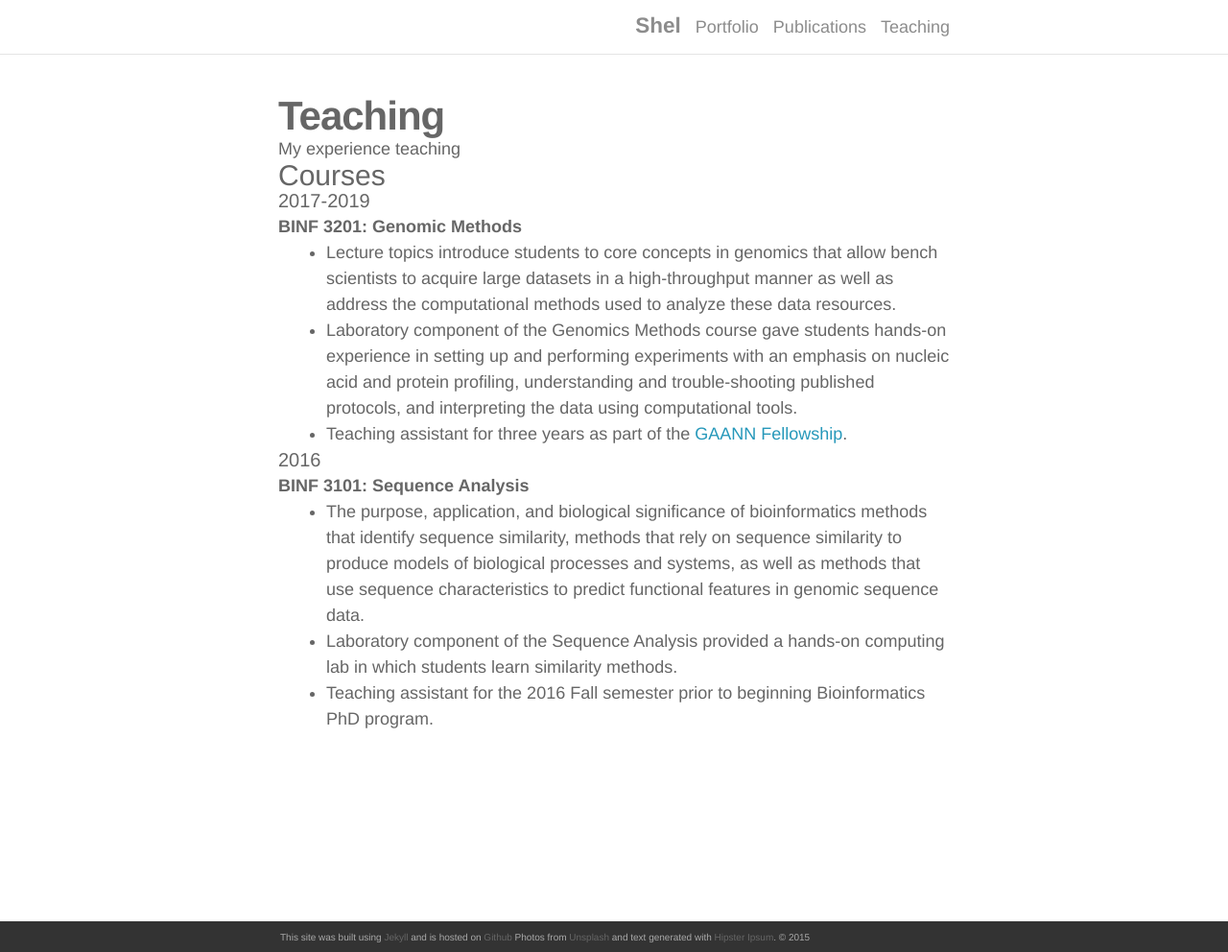
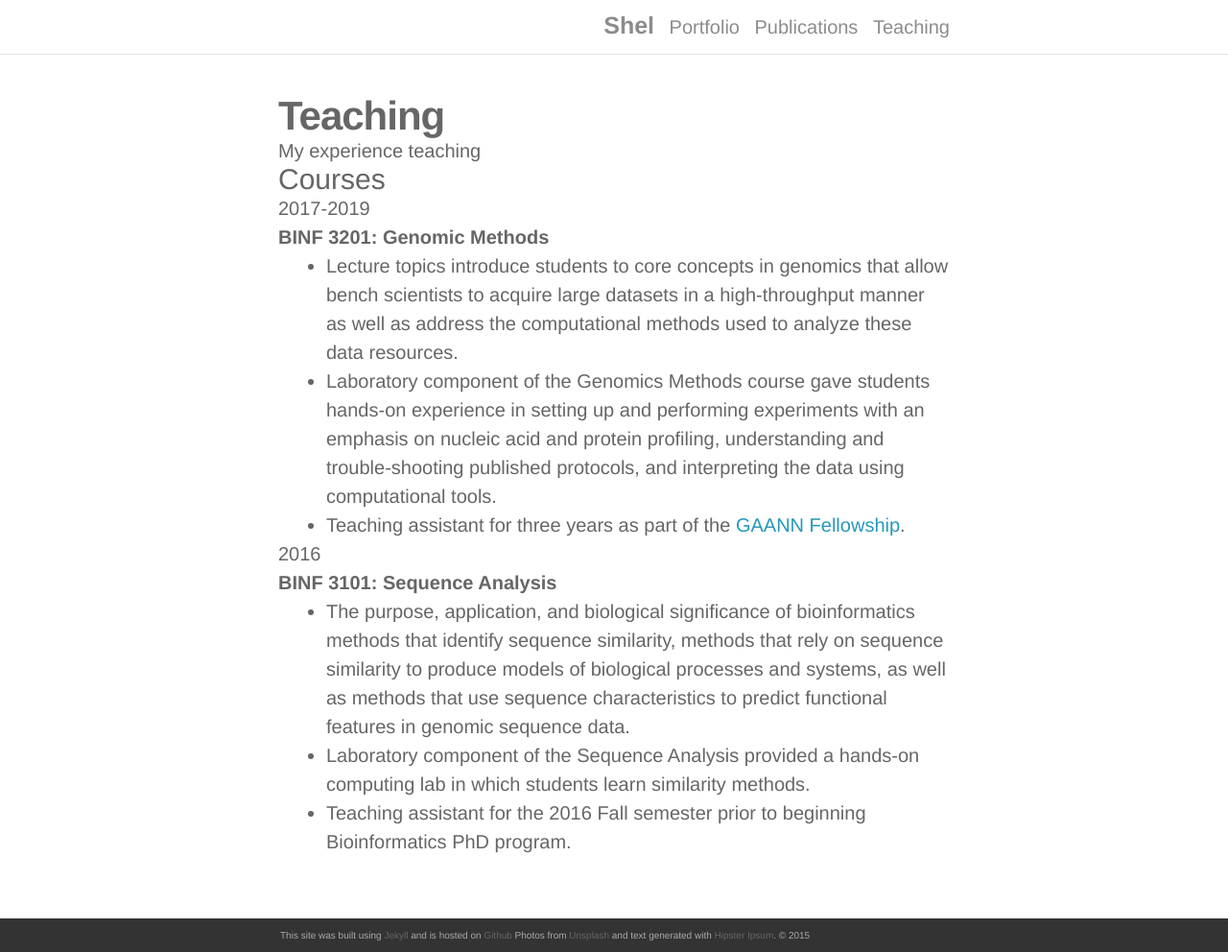
Before and after one commit to shelvasha/shelvasha.github.io, a Jekyll site: the page built from teaching.md, in a window 1280 px wide and 992 px high. Shown: the whole window at 96% size. Built offline with Jekyll 4.4.1, drawn with Linux system fonts in a browser that asks for light colours; nearby versions of some CDN libraries.

Commit message:
Update main.scss

```diff
--- a/css/main.scss
+++ b/css/main.scss
@@ -7,7 +7,7 @@
 
 // Our variables
 $base-font-family: Myriad Pro, Helvetica, Arial, sans-serif;
-$base-font-size:   18px;
+$base-font-size:   20px;
 $small-font-size:  $base-font-size * 0.875;
 $base-line-height: 1.5;
 
```
